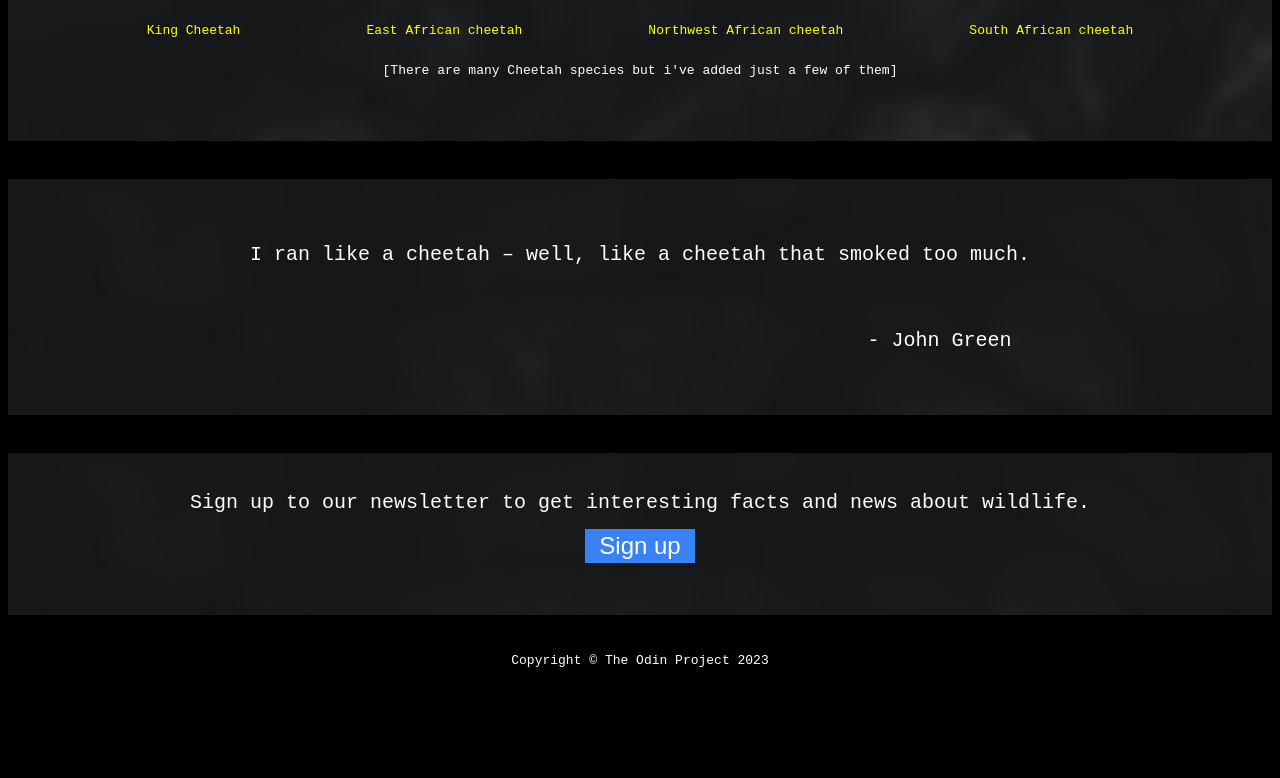
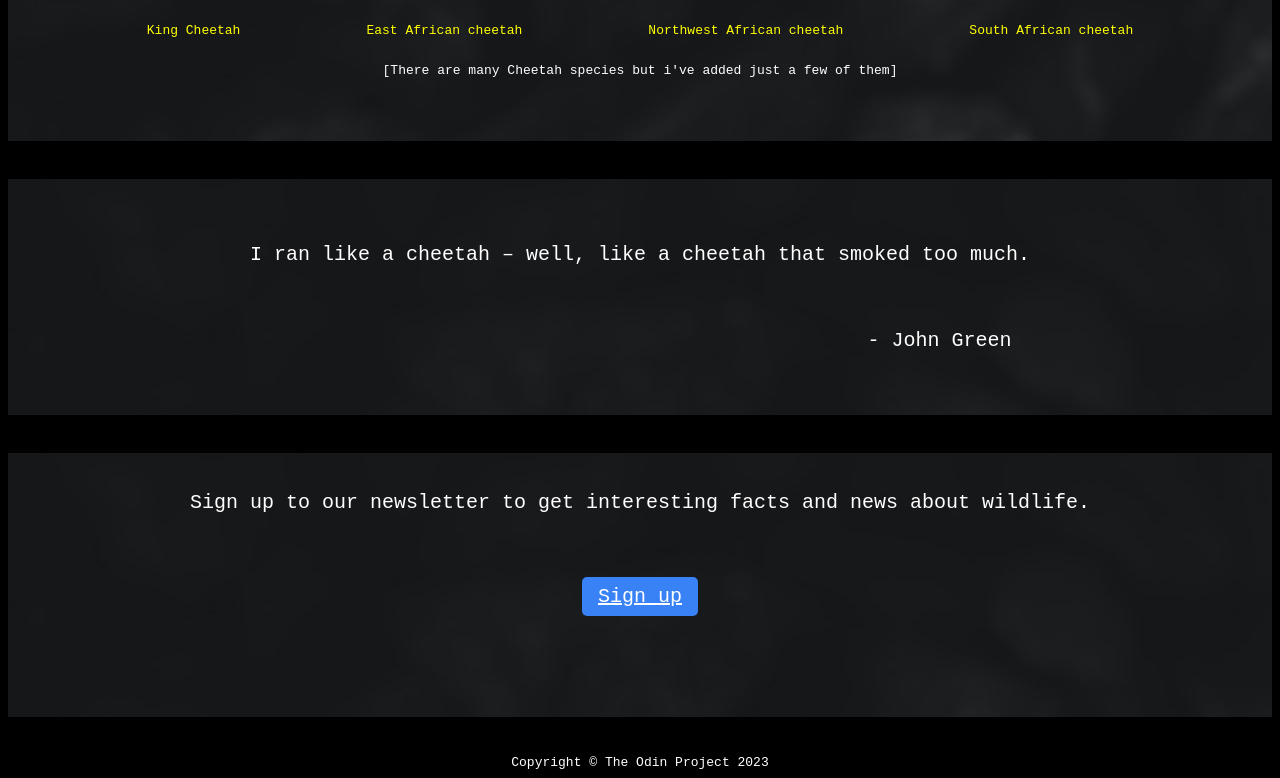
Before and after one commit to spawnagain19/TOP---Landing-page-, a plain HTML site: page index.html in a window 1280 px wide. Shown: the part 936-1714 px from the top of the page. Before the commit the page ends 1612 px from the top, so only its background shows below. Drawn offline with Linux system fonts and the light colour scheme.

Commit message:
Sign up button works now

```diff
--- a/index.html
+++ b/index.html
@@ -40,7 +40,7 @@
     </div>
     <div class="section5">
       <div class="text1">Sign up to our newsletter to get interesting facts and news about wildlife.</div>
-      <button class="sign">Sign up</button>
+      <a href="https://www.youtube.com/watch?v=dQw4w9WgXcQ" class="button">Sign up</a>
     </div>
     <div class="section6">
       <div>Copyright © The Odin Project 2023</div>
--- a/style.css
+++ b/style.css
@@ -116,26 +116,22 @@ body {
     background-image: url(images/bgsec1.jpg);
     margin-top: 3%;
     display: flex;
-    justify-content: space-around;
+    flex-direction: column;
+    align-items: center;
     padding-top: 3%;
     padding-bottom: 8%;
-    position: relative;
 }
 .section5 > .text1 {
     font-size: x-large;
-    position: relative;
-    z-index: 1;
 }
-.section5 > .sign {
-    position: absolute;
-    z-index: 2;
+.section5 > .button {
+    display: inline-block;
+    padding: 8px 16px;
+    background-color: #3882F6;
+    color: white;
+    border-radius: 5px;
+    margin-top: 5%;
     font-size: x-large;
-    color: white;
-    background-color: #3882f6;
-    padding-left: 1%;
-    padding-right: 1%;
-    margin-top: 3%;
-    border: 2px solid #3882f6;
 }
 .section6 {
     display: flex;
```
